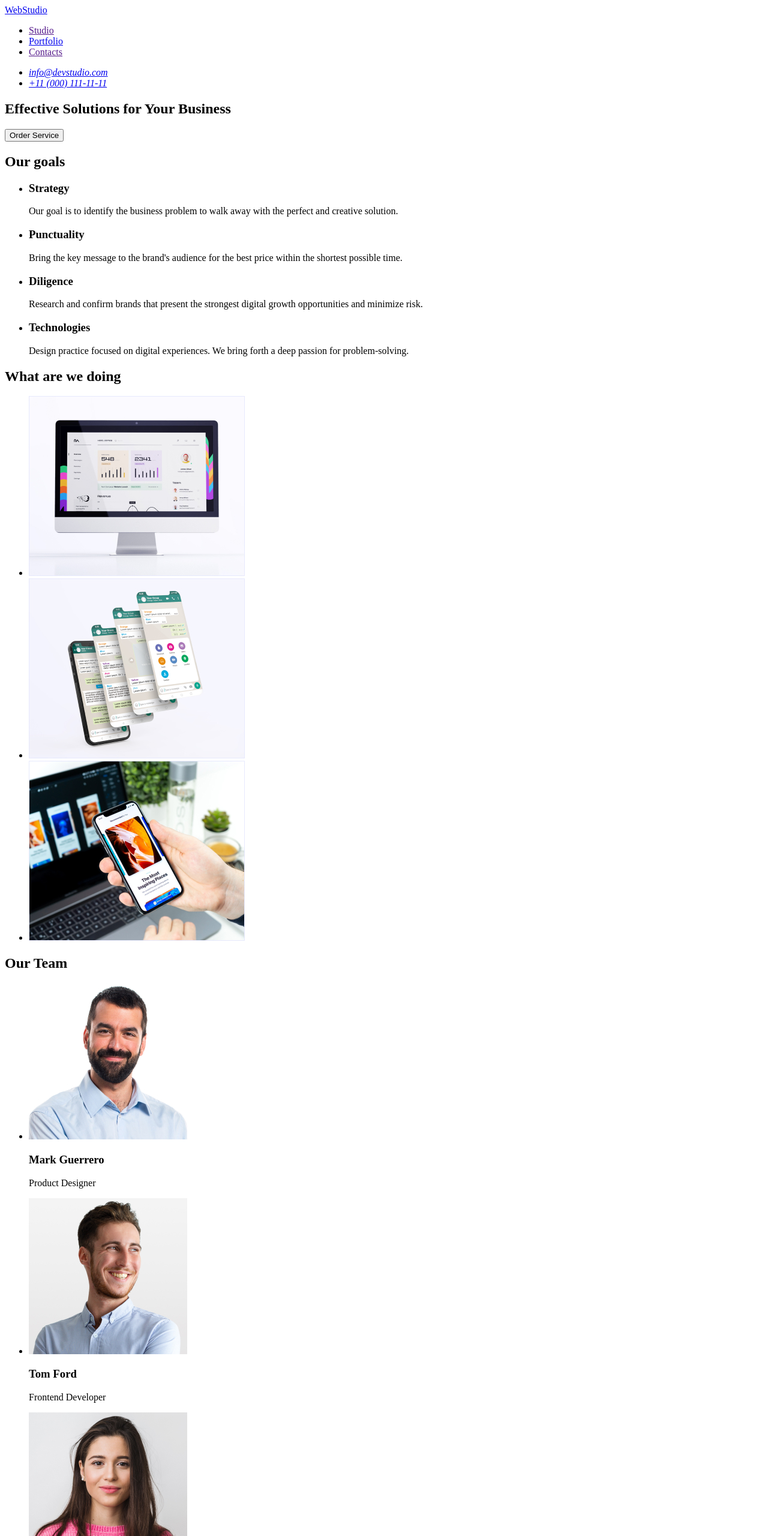
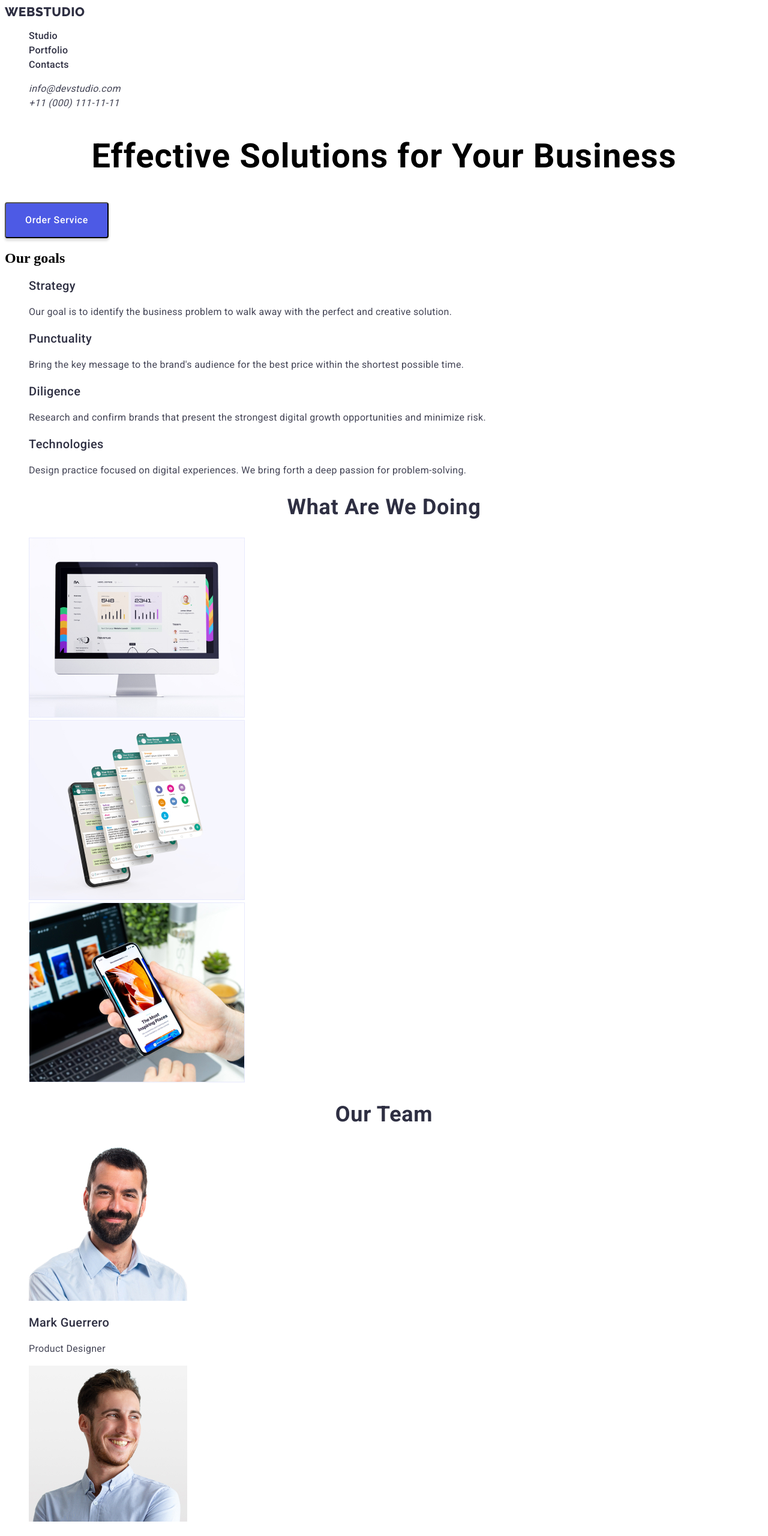
Before and after one commit to ViktorHromadskyi/ViktorHromadskyi-goit-markup-hw-02, a plain HTML site: page index.html in a window 1280 px wide. Shown: the top 2560 px of the page at 60% size. Drawn offline with Linux system fonts and the light colour scheme.

Commit message:
update index.html, portfolio.html

```diff
--- a/css/styles.css
+++ b/css/styles.css
@@ -0,0 +1,208 @@
+.list {
+  list-style: none;
+}
+
+.link {
+  text-decoration: none;
+}
+
+button {
+  cursor: pointer;
+}
+
+/* Хедер */
+
+.logo {
+  font-family: "Raleway", sans-serif;
+  font-weight: 800;
+  font-size: 21px;
+  line-height: 1.16;
+  letter-spacing: 0.03em;
+  color: #2e2f42;
+}
+
+.nav-list-item {
+  font-family: "Roboto", sans-serif;
+  font-weight: 500;
+  font-size: 16px;
+  line-height: 1.5;
+  letter-spacing: 0.02em;
+  color: #2e2f42;
+}
+
+.nav-list-item:hover,
+.nav-list-item:focus {
+  color: #404bbf;
+}
+.contact-email,
+.contact-tel {
+  font-family: "Roboto", sans-serif;
+  font-weight: 400;
+  font-size: 16px;
+  line-height: 1.5;
+  letter-spacing: 0.02em;
+  color: #434455;
+}
+
+.contact-email:hover,
+.contact-email:focus {
+  color: #404bbf;
+}
+
+.contact-tel:hover,
+.contact-tel:focus {
+  color: #404bbf;
+}
+/*основний блок*/
+
+/* сторінка герой */
+.main-title {
+  font-family: "Roboto", sans-serif;
+  font-style: normal;
+  font-weight: 700;
+  font-size: 56px;
+  line-height: 1.07;
+  text-align: center;
+  letter-spacing: 0.02em;
+  /* color: #ffffff; */
+}
+
+.order-service-btn {
+  font-family: "Roboto", sans-serif;
+  font-weight: 500;
+  font-size: 16px;
+  line-height: 1.5;
+  display: flex;
+  align-items: center;
+  letter-spacing: 0.04em;
+  color: #ffffff;
+  background: #4d5ae5;
+  box-shadow: 0px 4px 4px rgba(0, 0, 0, 0.15);
+  border-radius: 4px;
+  display: flex;
+  flex-direction: row;
+  align-items: flex-start;
+  padding: 16px 32px;
+  gap: 10px;
+}
+
+.order-service-btn:hover,
+.order-service-btn:focus {
+  background: #404bbf;
+}
+
+/* наші цілі */
+
+.goals {
+  font-family: "Roboto", sans-serif;
+  font-weight: 500;
+  font-size: 20px;
+  line-height: 1.2;
+  letter-spacing: 0.02em;
+  color: #2e2f42;
+}
+
+.goals-description {
+  font-family: "Roboto", sans-serif;
+  font-weight: 400;
+  font-size: 16px;
+  line-height: 1.5;
+  letter-spacing: 0.02em;
+  color: #434455;
+}
+
+/* приклади робіт */
+
+.work-examples-title {
+  font-family: "Roboto", sans-serif;
+  font-weight: 700;
+  font-size: 36px;
+  line-height: 1.11;
+  text-align: center;
+  letter-spacing: 0.02em;
+  text-transform: capitalize;
+  color: #2e2f42;
+}
+
+/* наша команда */
+
+.our-team-title{
+  font-family: 'Roboto', sans-serif;
+  font-weight: 700;
+  font-size: 36px;
+  line-height: 1.11;
+  text-align: center;
+  letter-spacing: 0.02em;
+  text-transform: capitalize;
+  color: #2E2F42;
+}
+
+.our-team-name {
+  font-family: 'Roboto', sans-serif;
+font-weight: 500;
+font-size: 20px;
+line-height: 1.2;
+letter-spacing: 0.02em;
+color: #2E2F42;
+}
+
+.our-team-position{
+  font-family: 'Roboto', sans-serif;
+font-weight: 400;
+font-size: 16px;
+line-height: 1.5;
+letter-spacing: 0.02em;
+color: #434455;
+}
+
+/* Футер */
+
+/footer-description {
+  font-family: 'Roboto', sans-serif;
+font-weight: 400;
+font-size: 16px;
+line-height: 1.5;
+letter-spacing: 0.02em;
+color: #F4F4FD;
+}
+
+/* portfolio */
+
+.filter-btn {
+  font-family: 'Roboto', sans-serif;
+font-weight: 500;
+font-size: 16px;
+line-height: 1.5;
+display: flex;
+align-items: center;
+text-align: center;
+letter-spacing: 0.04em;
+color: #4D5AE5;
+background: #F4F4FD;;
+box-shadow: 0px 3px 1px rgba(0, 0, 0, 0.1), 0px 2px 1px rgba(0, 0, 0, 0.08), 0px 2px 2px rgba(0, 0, 0, 0.12);
+border-radius: 4px;
+}
+
+.filter-btn:hover,
+.filter-btn:focus {
+  color: #FFFFFF;
+  background: #404BBF;
+}
+
+.project-name {
+  font-family: 'Roboto', sans-serif;
+font-weight: 500;
+font-size: 20px;
+line-height: 1.2;
+letter-spacing: 0.02em;
+color: #2E2F42;
+}
+
+.project-description{
+  font-family: 'Roboto', sans-serif;
+font-weight: 400;
+font-size: 16px;
+line-height: 1.5;
+letter-spacing: 0.02em;
+color: #434455;
+}
--- a/index.html
+++ b/index.html
@@ -5,29 +5,46 @@
     <meta http-equiv="X-UA-Compatible" content="IE=edge" />
     <meta name="viewport" content="width=device-width, initial-scale=1.0" />
     <title>WebStudio</title>
+
+    <link rel="preconnect" href="https://fonts.googleapis.com" />
+    <link rel="preconnect" href="https://fonts.gstatic.com" crossorigin />
+    <link
+      href="https://fonts.googleapis.com/css2?family=Raleway:wght@800&family=Roboto:wght@400;500;700;900&display=swap"
+      rel="stylesheet"
+    />
+
+    <link rel="stylesheet" href="./css/styles.css" />
   </head>
   <body>
     <!-- хедер -->
 
-    <header>
-      <nav>
-        <a href="./index.html">WebStudio</a>
-        <ul>
+    <header class="page-header">
+      <nav class="header-nav">
+        <a class="logo link" href="./index.html">WEBSTUDIO</a>
+        <ul class="nav-list list">
           <li>
-            <a href="">Studio</a>
+            <a class="nav-list-item link" href="">Studio</a>
           </li>
           <li>
-            <a href="./portfolio.html">Portfolio</a>
+            <a class="nav-list-item link" href="./portfolio.html">Portfolio</a>
           </li>
           <li>
-            <a href="">Contacts</a>
+            <a class="nav-list-item link" href="">Contacts</a>
           </li>
         </ul>
       </nav>
       <address>
-        <ul>
-          <li><a href="mailto:info@devstudio.com">info@devstudio.com</a></li>
-          <li><a href="tel:+110001111111">+11 (000) 111-11-11</a></li>
+        <ul class="contacts list">
+          <li>
+            <a class="contact-email link" href="mailto:info@devstudio.com"
+              >info@devstudio.com</a
+            >
+          </li>
+          <li>
+            <a class="contact-tel link" href="tel:+110001111111"
+              >+11 (000) 111-11-11</a
+            >
+          </li>
         </ul>
       </address>
     </header>
@@ -38,39 +55,39 @@
       <!-- сторінка герой -->
 
       <section>
-        <h1>Effective Solutions for Your Business</h1>
-        <button type="button">Order Service</button>
+        <h1 class="main-title">Effective Solutions for Your Business</h1>
+        <button class="order-service-btn" type="button">Order Service</button>
       </section>
 
       <!-- наші цілі-->
 
       <section>
         <h2>Our goals</h2>
-        <ul>
+        <ul class="list">
           <li>
-            <h3>Strategy</h3>
-            <p>
+            <h3 class="goals">Strategy</h3>
+            <p class="goals-description">
               Our goal is to identify the business problem to walk away with the
               perfect and creative solution.
             </p>
           </li>
           <li>
-            <h3>Punctuality</h3>
-            <p>
+            <h3 class="goals">Punctuality</h3>
+            <p class="goals-description">
               Bring the key message to the brand's audience for the best price
               within the shortest possible time.
             </p>
           </li>
           <li>
-            <h3>Diligence</h3>
-            <p>
+            <h3 class="goals">Diligence</h3>
+            <p class="goals-description">
               Research and confirm brands that present the strongest digital
               growth opportunities and minimize risk.
             </p>
           </li>
           <li>
-            <h3>Technologies</h3>
-            <p>
+            <h3 class="goals">Technologies</h3>
+            <p class="goals-description">
               Design practice focused on digital experiences. We bring forth a
               deep passion for problem-solving.
             </p>
@@ -81,8 +98,8 @@
       <!-- приклади робіт -->
 
       <section>
-        <h2>What are we doing</h2>
-        <ul>
+        <h2 class="work-examples-title">What are we doing</h2>
+        <ul class="list">
           <li>
             <img
               src="./images/what-are-we-doing/img-1.jpg"
@@ -113,8 +130,8 @@
       <!-- наша команда -->
 
       <section>
-        <h2>Our Team</h2>
-        <ul>
+        <h2 class="our-team-title">Our Team</h2>
+        <ul class="list">
           <li>
             <img
               src="./images/our-team/mark-guerrero.jpg"
@@ -122,8 +139,8 @@
               width="264"
               height="260"
             />
-            <h3>Mark Guerrero</h3>
-            <p>Product Designer</p>
+            <h3 class="our-team-name">Mark Guerrero</h3>
+            <p class="our-team-position">Product Designer</p>
           </li>
           <li>
             <img
@@ -132,8 +149,8 @@
               width="264"
               height="260"
             />
-            <h3>Tom Ford</h3>
-            <p>Frontend Developer</p>
+            <h3 class="our-team-name">Tom Ford</h3>
+            <p class="our-team-position">Frontend Developer</p>
           </li>
           <li>
             <img
@@ -142,8 +159,8 @@
               width="264"
               height="260"
             />
-            <h3>Camila Garcia</h3>
-            <p>Marketing</p>
+            <h3 class="our-team-name">Camila Garcia</h3>
+            <p class="our-team-position">Marketing</p>
           </li>
           <li>
             <img
@@ -152,8 +169,8 @@
               width="264"
               height="260"
             />
-            <h3>Daniel Wilson</h3>
-            <p>UI Designer</p>
+            <h3 class="our-team-name">Daniel Wilson</h3>
+            <p class="our-team-position">UI Designer</p>
           </li>
         </ul>
       </section>
@@ -162,8 +179,8 @@
     <!-- Футер -->
 
     <footer>
-      <a href="./index.html">WebStudio</a>
-      <p>
+      <a class="logo link" href="./index.html">WEBSTUDIO</a>
+      <p class="footer-description">
         Increase the flow of customers and sales for your business with digital
         marketing & growth solutions.
       </p>
```
Also changed, not shown: portfolio.html (+54 -37 lines).
